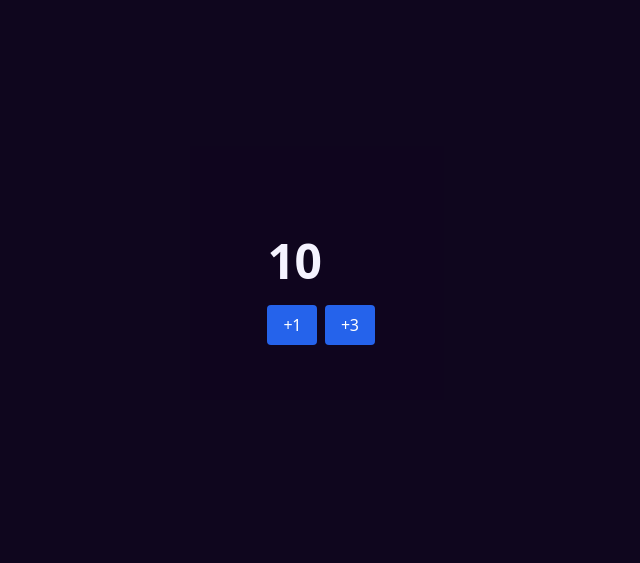
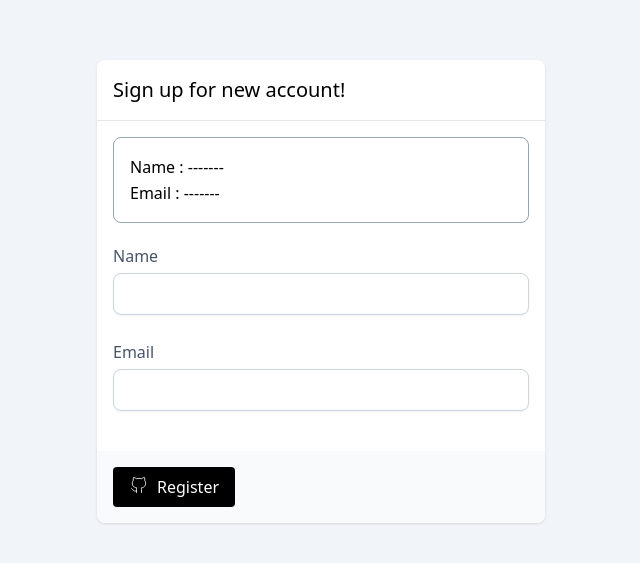
Before and after one commit to ilhamnopi/test-react-js, a React (Vite) app: page / in a window 1280 px wide. Shown: the part 109-672 px from the top of the page, without its empty margins (319-959 px from the left). Built offline with nearby package versions, Linux system fonts and the light colour scheme.

Commit message:
test-react-08 useState

```diff
--- a/package.json
+++ b/package.json
@@ -15,6 +15,7 @@
     "react-dom": "^18.2.0"
   },
   "devDependencies": {
+    "@tailwindcss/forms": "^0.5.3",
     "@types/react": "^18.0.17",
     "@types/react-dom": "^18.0.6",
     "@vitejs/plugin-react": "^2.1.0",
--- a/src/App.jsx
+++ b/src/App.jsx
@@ -1,12 +1,54 @@
-// import { IconBrandFacebook, IconBrandGithub, IconBrandTwitter } from "@tabler/icons";
+import { IconBrandGithub } from "@tabler/icons";
+import Label from "./components/Label";
+import Input from "./components/input";
+import Button from "./components/Button";
+import Card from "./components/Card";
+import PlaceContentCenter from "./components/PlaceContentCenter";
+import { useState } from "react";
 
-import Button from "./components/Button";
-import Counter from "./components/Counter";
-import PlaceContentCenter from "./components/PlaceContentCenter";
 function App() {
+  const [form, setForm] = useState({
+    name: "",
+    email: "",
+  });
+  const onChange = (event) => {
+    setForm({ ...form, [event.target.name]: event.target.value });
+  };
+
+  const submit = (event) => {
+    event.preventDefault();
+    console.log(form);
+  };
   return (
     <PlaceContentCenter>
-      <Counter initialValue={10}></Counter>
+      <form action="" onSubmit={submit}>
+        <Card>
+          <Card.Title>Sign up for new account!</Card.Title>
+          <Card.Body>
+            <div className="mb-5 border border-slate-400 rounded-lg  p-4">
+              <p>Name : {form.name || "-------"}</p>
+              <p>Email : {form.email || "-------"}</p>
+            </div>
+            <div className="mb-6">
+              <Label htmlFor="name" value={"Name"}>
+                Name
+              </Label>
+              <Input id={"name"} name={"name"} value={form.name} onChange={onChange} />
+            </div>
+            <div className="mb-6">
+              <Label htmlFor="email" value={"Email"}>
+                Email
+              </Label>
+              <Input type="email" id={"email"} name={"email"} value={form.email} onChange={onChange} />
+            </div>
+          </Card.Body>
+          <Card.Footer>
+            <Button>
+              <IconBrandGithub></IconBrandGithub> Register
+            </Button>
+          </Card.Footer>
+        </Card>
+      </form>
     </PlaceContentCenter>
   );
 }
--- a/src/components/Button.jsx
+++ b/src/components/Button.jsx
@@ -1,6 +1,6 @@
 import clsx from "clsx";
 export default function Button(props) {
-  const { className = "bg-blue-600", text, children, type = "submit" } = props;
+  const { className = "bg-black hover:bg-slate-900", text, children, type = "submit" } = props;
   return (
     <button {...props} type={type} className={clsx(className, "[&>svg]:w-5 [&>svg]:h-5 [&>svg]:stroke-1 text-white px-4 py-2 rounded flex flex-items-center gap-x-2")}>
       {text || children}
--- a/src/components/Card.jsx
+++ b/src/components/Card.jsx
@@ -1,11 +1,11 @@
 function Card({ title, body, footer, children }) {
-  return <div className="shadow rounded-lg overflow-hidden bg-white">{children}</div>;
+  return <div className="shadow rounded-lg overflow-hidden bg-white w-full">{children}</div>;
 }
 
 function Title({ children }) {
   return (
     <div className=" border-b p-4">
-      <h1 className="text-xl">{children}</h1>
+      <h1 className="text-xl text-black">{children}</h1>
     </div>
   );
 }
--- a/src/components/Counter.jsx
+++ b/src/components/Counter.jsx
@@ -1,5 +1,6 @@
 import Button from "./Button";
 import { useState } from "react";
+
 export default function Counter({ initialValue }) {
   const [count, setcount] = useState(initialValue);
   function handleClick() {
--- /dev/null
+++ b/src/components/Input.jsx
@@ -0,0 +1,3 @@
+export default function Input({ type = "text", ...props }) {
+  return <input {...props} type={type} className="rounded-lg border-slate-300 shadow-sm w-full focus:outline-none focus:ring focus:ring-blue-200 focus:border-blue-400 transition duration-300" />;
+}
--- /dev/null
+++ b/src/components/Label.jsx
@@ -0,0 +1,7 @@
+export default function Label({ value, children, ...props }) {
+  return (
+    <label {...props} className="text-slate-600 mb-1 block">
+      {value || children}
+    </label>
+  );
+}
--- a/src/components/PlaceContentCenter.jsx
+++ b/src/components/PlaceContentCenter.jsx
@@ -1,9 +1,7 @@
 export default function PlaceContentCenter({ children }) {
   return (
-    <div className="bg-black">
-      <div className="bg-violet-900/20 text-violet-50 min-h-screen flex items-center justify-center antialiased tracking-tight">
-        <div className="max-w-lg-2-full">{children}</div>
-      </div>
+    <div className="bg-slate-100 flex items-center justify-center min-h-screen ">
+      <div className="max-w-md w-full ">{children}</div>
     </div>
   );
 }
--- a/tailwind.config.cjs
+++ b/tailwind.config.cjs
@@ -4,5 +4,5 @@ module.exports = {
   theme: {
     extend: {},
   },
-  plugins: [],
+  plugins: [require("@tailwindcss/forms")],
 };
```
Also changed, not shown: 1 other file (tests, documents, lock files or other folders).
